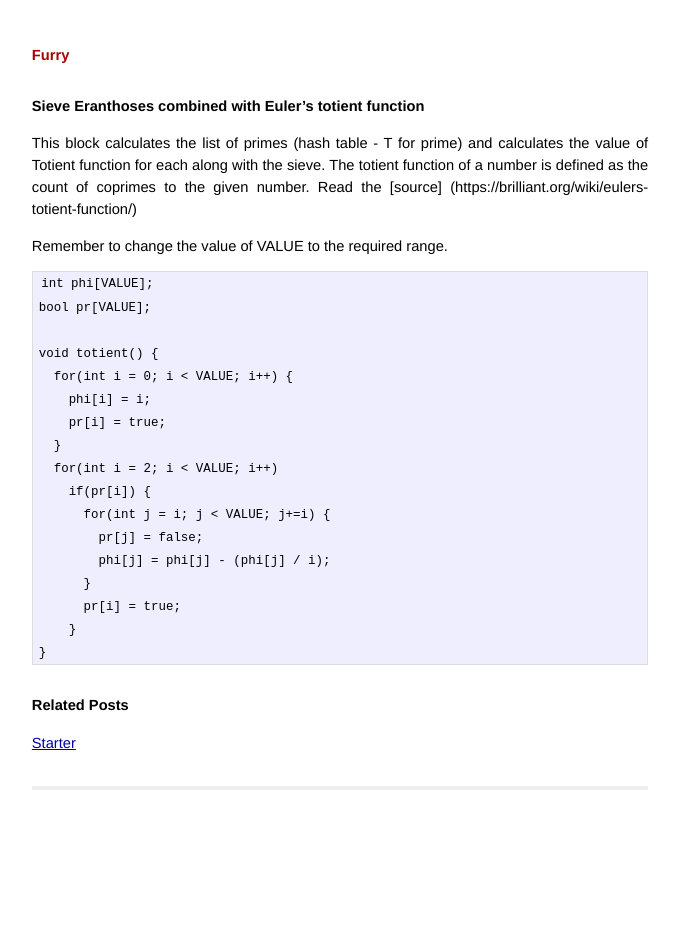
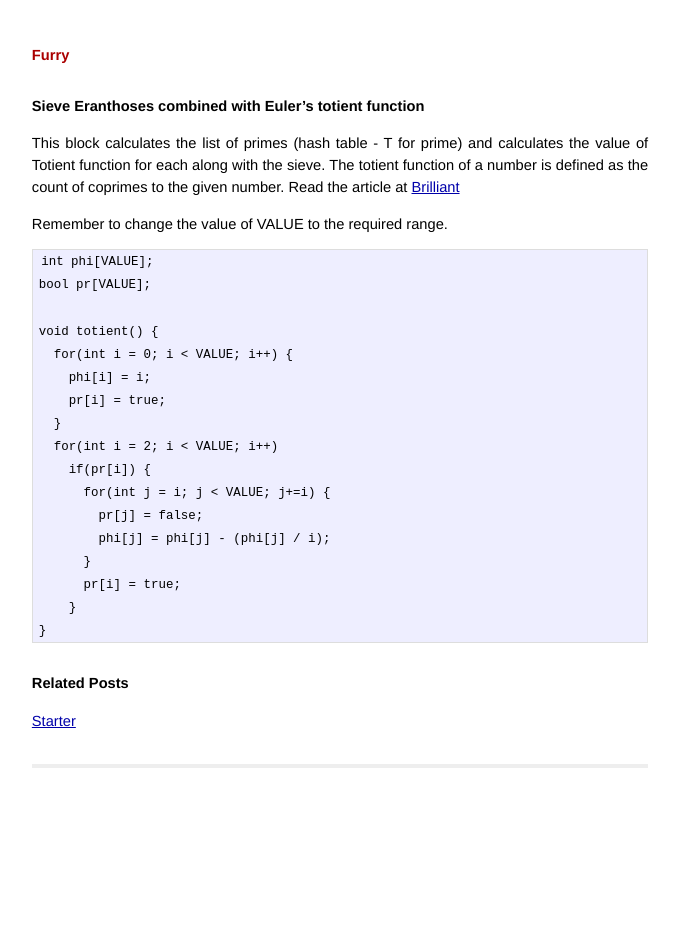
Before and after one commit to Amblygon/waffle, a Jekyll site: the page built from _posts/2017-11-03-totient.md, in a window 1280 px wide. Shown: the whole page, without its empty margins (300-979 px from the left). Built offline with Jekyll 4.4.1, drawn with Linux system fonts in a browser that asks for light colours.

Commit message:
Included reference

```diff
--- a/_posts/2017-11-03-totient.md
+++ b/_posts/2017-11-03-totient.md
@@ -6,7 +6,7 @@ title: Sieve Eranthoses combined with Euler's totient function
 {{ page.title }}
 ================
 
-This block calculates the list of primes (hash table - T for prime) and calculates the value of Totient function for each along with the sieve. The totient function of a number is defined as the count of coprimes to the given number. Read the [source] (https://brilliant.org/wiki/eulers-totient-function/)
+This block calculates the list of primes (hash table - T for prime) and calculates the value of Totient function for each along with the sieve. The totient function of a number is defined as the count of coprimes to the given number. Read the article at [Brilliant](https://brilliant.org/wiki/eulers-totient-function/)
 
 Remember to change the value of VALUE to the required range.
 
```
